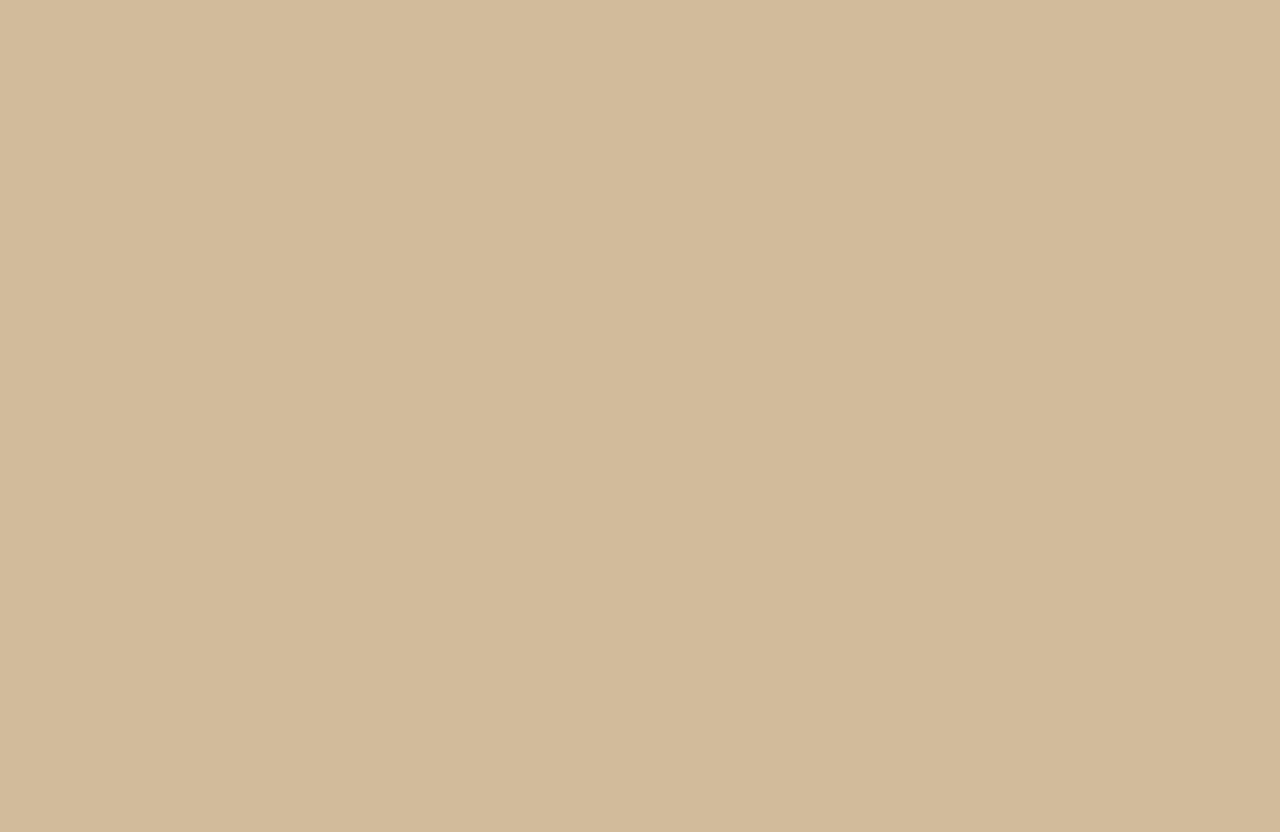
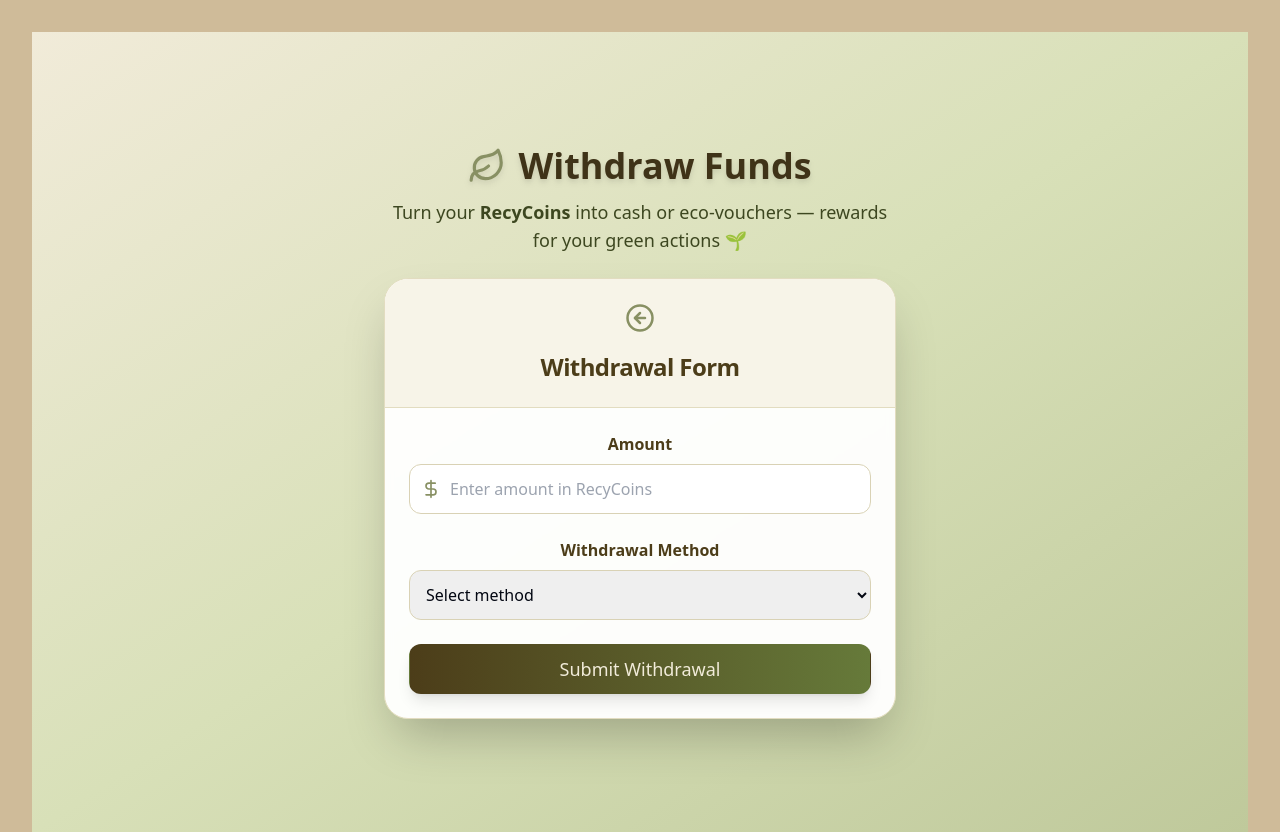
Before and after one commit to KahYiin/APU-hackathon-Monash, a React (Vite) app in the folder tailwindcss4/: page /withdrawal in a window 1280 px wide. Before the commit this address had no page. Before the commit the page ends 800 px from the top, so only its background shows below. Built offline with nearby package versions, Linux system fonts and the light colour scheme.

Commit message:
feat(withdrawal): completed frontend part for withdrawal

```diff
--- a/tailwindcss4/src/App.jsx
+++ b/tailwindcss4/src/App.jsx
@@ -5,6 +5,7 @@ import MarketplacePage from "./pages/MarketplacePage";
 import RecyclePage from "./pages/RecyclePage";
 import RegisterPage from "./pages/RegisterPage";
 import LoginPage from "./pages/LoginPage";
+import WithdrawPage from "./pages/WithdrawalPage";
 
 
 
@@ -20,6 +21,7 @@ function App() {
         <Route path="/recycle" element={<RecyclePage />} />
         <Route path="/register" element={<RegisterPage />} />
         <Route path="/login" element={<LoginPage />} />
+        <Route path="/withdrawal" element={<WithdrawPage />} />
       </Routes>
     </Router>
   );
--- a/tailwindcss4/src/pages/WalletPage.jsx
+++ b/tailwindcss4/src/pages/WalletPage.jsx
@@ -61,8 +61,7 @@ export default function WalletPage() {
         <Card className="bg-gradient-to-r from-[#354024] to-[#889063] shadow-lg rounded-2xl text-[#E5D7C4]">
           <CardHeader>
             <CardTitle className="flex items-center gap-2 text-2xl font-bold">
-              <Wallet />{" "}
-              {username ? `${username}'s Eco Wallet` : "Loading..."}
+              <Wallet /> {username ? `${username}'s Eco Wallet` : "Loading..."}
             </CardTitle>
           </CardHeader>
           <CardContent className="flex flex-col md:flex-row items-center justify-between gap-4">
@@ -92,13 +91,22 @@ export default function WalletPage() {
               <p className="text-sm opacity-80">
                 Earn points by recycling & buying second-hand
               </p>
-              <div className="pt-4">
+              <div className="flex flex-row pt-4 gap-4">
                 <Button
                   variant="secondary"
                   className="bg-[#4C3D19] hover:bg-[#354024] text-[#E5D7C4]"
                 >
                   Redeem Rewards <ArrowRightCircle className="ml-2 w-5 h-5" />
                 </Button>
+                <Link to="/withdrawal">
+                  <Button
+                    variant="secondary"
+                    className="bg-[#4C3D19] hover:bg-[#354024] text-[#E5D7C4]"
+                    onClick={() => setIsWithdrawOpen(true)}
+                  >
+                    Withdraw Funds <ArrowRightCircle className="ml-2 w-5 h-5" />
+                  </Button>
+                </Link>
               </div>
             </div>
           </CardContent>
--- /dev/null
+++ b/tailwindcss4/src/pages/WithdrawalPage.jsx
@@ -0,0 +1,173 @@
+import { useState } from "react";
+import { Button } from "@/components/ui/button";
+import { Card, CardContent, CardHeader, CardTitle } from "@/components/ui/card";
+import { ArrowLeftCircle, Leaf, DollarSign, Banknote, Building } from "lucide-react";
+import { Link } from "react-router-dom";
+
+export default function WithdrawPage() {
+  const [amount, setAmount] = useState("");
+  const [method, setMethod] = useState("");
+  const [bankType, setBankType] = useState("");
+  const [bankAccount, setBankAccount] = useState("");
+  const [message, setMessage] = useState("");
+
+  const malaysiaBanks = [
+    "Maybank",
+    "CIMB Bank",
+    "Public Bank",
+    "RHB Bank",
+    "Hong Leong Bank",
+    "AmBank",
+    "Bank Islam",
+    "Bank Rakyat",
+    "OCBC Bank",
+    "HSBC Bank",
+    "Standard Chartered Bank",
+    "Alliance Bank",
+    "Affin Bank",
+    "UOB Malaysia",
+    "Bank Muamalat",
+    "Agrobank",
+  ];
+
+  const handleWithdraw = (e) => {
+    e.preventDefault();
+
+    if (!amount || !method) {
+      setMessage("⚠️ Please fill in all fields.");
+      return;
+    }
+
+    if (method === "bank" && (!bankType || !bankAccount)) {
+      setMessage("⚠️ Please select your bank and enter your account number.");
+      return;
+    }
+
+    // API call logic here
+    setMessage("✅ Withdrawal request submitted!");
+  };
+
+  return (
+    <div className="min-h-screen flex items-center justify-center bg-gradient-to-br from-[#f1ebd9] via-[#d8e0b8] to-[#bfc99b] p-6">
+      <div className="w-full max-w-lg space-y-6 text-center">
+        {/* Hero */}
+        <div>
+          <h1 className="text-4xl font-extrabold text-[#3f3318] flex items-center justify-center gap-3 drop-shadow-md">
+            <Leaf className="text-[#889063]" size={38} /> Withdraw Funds
+          </h1>
+          <p className="text-[#3d4720] mt-3 text-lg">
+            Turn your <span className="font-semibold">RecyCoins</span> into cash or eco-vouchers — rewards for your green actions 🌱
+          </p>
+        </div>
+
+        {/* Card */}
+        <Card className="bg-white/95 backdrop-blur-sm shadow-2xl rounded-3xl border border-[#e2dcc0] overflow-hidden">
+          {/* Header */}
+          <CardHeader className="flex items-center gap-3 bg-[#f7f4e8] border-b border-[#e2dcc0]">
+            <Link to="/wallet" className="text-[#889063] hover:text-[#4C3D19] transition">
+              <ArrowLeftCircle size={30} />
+            </Link>
+            <CardTitle className="text-2xl font-bold text-[#4C3D19]">
+              Withdrawal Form
+            </CardTitle>
+          </CardHeader>
+
+          {/* Content */}
+          <CardContent className="p-6">
+            <form onSubmit={handleWithdraw} className="space-y-6">
+              {/* Amount */}
+              <div>
+                <label className="block mb-2 font-semibold text-[#4C3D19]">Amount</label>
+                <div className="relative">
+                  <DollarSign size={20} className="absolute left-3 top-1/2 -translate-y-1/2 text-[#889063]" />
+                  <input
+                    type="number"
+                    value={amount}
+                    onChange={(e) => setAmount(e.target.value)}
+                    className="w-full p-3 pl-10 border border-[#d9d2b5] rounded-xl focus:ring-4 focus:ring-[#a6bb56] outline-none"
+                    placeholder="Enter amount in RecyCoins"
+                  />
+                </div>
+              </div>
+
+              {/* Method */}
+              <div>
+                <label className="block mb-2 font-semibold text-[#4C3D19]">Withdrawal Method</label>
+                <select
+                  value={method}
+                  onChange={(e) => setMethod(e.target.value)}
+                  className="w-full p-3 border border-[#d9d2b5] rounded-xl focus:ring-4 focus:ring-[#a6bb56] outline-none cursor-pointer"
+                >
+                  <option value="">Select method</option>
+                  <option value="bank">🏦 Bank Transfer</option>
+                  <option value="counter">🏢 Cash Out at Counter</option>
+                </select>
+              </div>
+
+              {/* Bank Details - Only show if method is Bank */}
+              {method === "bank" && (
+                <>
+                  {/* Bank Type */}
+                  <div>
+                    <label className="block mb-2 font-semibold text-[#4C3D19]">Bank Name</label>
+                    <div className="relative">
+                      <Building size={20} className="absolute left-3 top-1/2 -translate-y-1/2 text-[#889063]" />
+                      <select
+                        value={bankType}
+                        onChange={(e) => setBankType(e.target.value)}
+                        className="w-full p-3 pl-10 border border-[#d9d2b5] rounded-xl focus:ring-4 focus:ring-[#a6bb56] outline-none cursor-pointer"
+                      >
+                        <option value="">Select your bank</option>
+                        {malaysiaBanks.map((bank, index) => (
+                          <option key={index} value={bank}>
+                            {bank}
+                          </option>
+                        ))}
+                      </select>
+                    </div>
+                  </div>
+
+                  {/* Bank Account Number */}
+                  <div>
+                    <label className="block mb-2 font-semibold text-[#4C3D19]">Bank Account Number</label>
+                    <div className="relative">
+                      <Banknote size={20} className="absolute left-3 top-1/2 -translate-y-1/2 text-[#889063]" />
+                      <input
+                        type="text"
+                        value={bankAccount}
+                        onChange={(e) => setBankAccount(e.target.value)}
+                        className="w-full p-3 pl-10 border border-[#d9d2b5] rounded-xl focus:ring-4 focus:ring-[#a6bb56] outline-none"
+                        placeholder="Enter your bank account number"
+                      />
+                    </div>
+                  </div>
+                </>
+              )}
+
+              {/* Button */}
+              <Button
+                type="submit"
+                className="w-full bg-gradient-to-r from-[#4C3D19] to-[#667a3a] hover:from-[#3d2f13] hover:to-[#55642b] text-[#f1ebd9] text-lg py-6 rounded-xl shadow-lg"
+              >
+                Submit Withdrawal
+              </Button>
+
+              {/* Message */}
+              {message && (
+                <div
+                  className={`mt-4 p-4 rounded-xl text-center font-medium ${
+                    message.startsWith("✅")
+                      ? "bg-green-100 text-green-800"
+                      : "bg-red-100 text-red-800"
+                  }`}
+                >
+                  {message}
+                </div>
+              )}
+            </form>
+          </CardContent>
+        </Card>
+      </div>
+    </div>
+  );
+}
```
